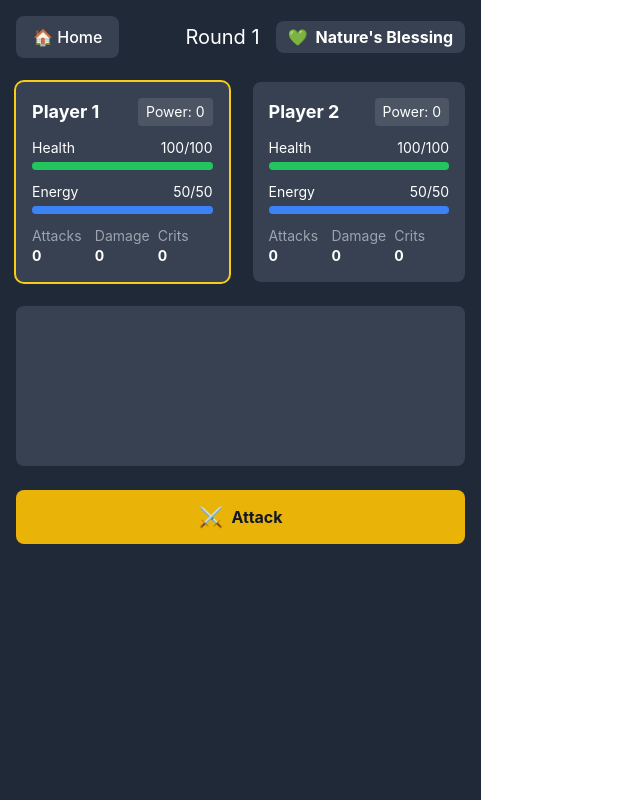
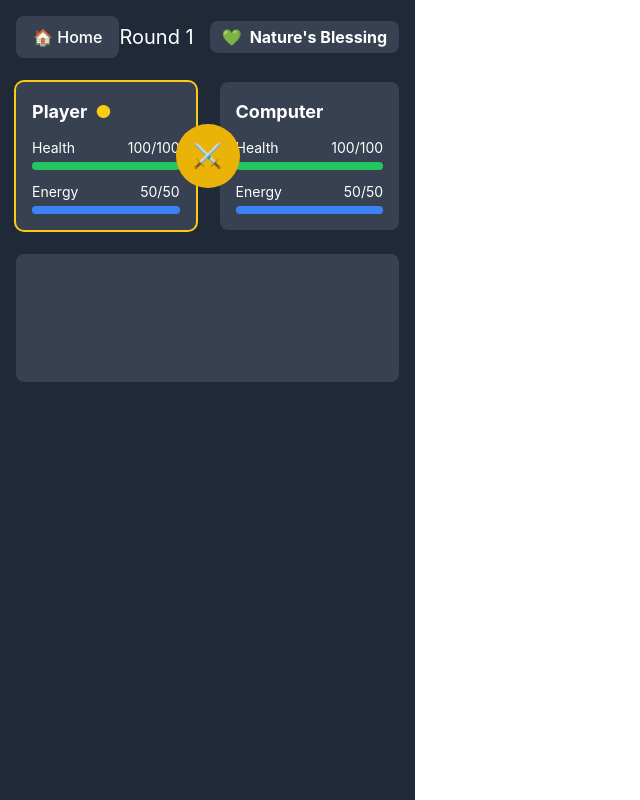
Before and after one commit to jmgomezl/kingdom-in-dispute, a React (Vite) app: page / in a window 1280 px wide. Both pictures are taken after a click on the button 157 px from the left and 195 px from the top of the page. Shown: the whole page, without its empty margins (0-640 px from the left). Built offline with nearby package versions, Linux system fonts and the light colour scheme.

Commit message:
improved ui/ux

```diff
--- a/src/App.jsx
+++ b/src/App.jsx
@@ -1,22 +1,36 @@
-import { useState } from 'react';
+import { useState, useEffect } from 'react';
 
 const WORLDS = [
   { id: 'amazon', name: 'Amazon', color: 'bg-green-700', icon: '🌳', power: { name: "Nature's Blessing", description: 'Heal 10 HP when below 30% health', icon: '💚' }},
   { id: 'darkland', name: 'Dark Lands', color: 'bg-stone-800', icon: '🌑', power: { name: 'Shadow Strike', description: '20% chance to deal double damage', icon: '🌒' }},
   { id: 'alaska', name: 'Alaska', color: 'bg-slate-100', icon: '❄️', power: { name: 'Frost Shield', description: '25% chance to reduce incoming damage by half', icon: '🛡️' }},
   { id: 'europe', name: 'Europe', color: 'bg-blue-600', icon: '🏰', power: { name: 'Royal Might', description: 'Gain 5 extra energy each turn', icon: '👑' }},
-  { id: 'africa', name: 'Africa', color: 'bg-yellow-500', icon: '🦁', power: { name: 'Desert Fury', description: 'Critical hits deal 2x damage instead of 1.5x', icon: '🔥' }},
+  { id: 'africa', name: 'Africa', color: 'bg-yellow-500', icon: '🦁', power: { name: 'Desert Fury', description: 'Critical hits deal 2x damage instead of 1.5x', icon: '🔥' }}
 ];
 
-const INITIAL_PLAYER_STATE = [
-  { name: "Player 1", faction: "House Saksa", avatar: "Black Fox", health: 100, energy: 50, stats: { attacksMade: 0, damageDealt: 0, criticalHits: 0 }},
-  { name: "Player 2", faction: "House Khilnuk", avatar: "Golden Vulture", health: 100, energy: 50, stats: { attacksMade: 0, damageDealt: 0, criticalHits: 0 }},
+const getInitialPlayerState = () => [
+  {
+    name: "Player",
+    faction: "House Saksa",
+    avatar: "Black Fox",
+    health: 100,
+    energy: 50,
+    stats: { attacksMade: 0, damageDealt: 0, criticalHits: 0 }
+  },
+  {
+    name: "Computer",
+    faction: "House Khilnuk",
+    avatar: "Golden Vulture",
+    health: 100,
+    energy: 50,
+    stats: { attacksMade: 0, damageDealt: 0, criticalHits: 0 }
+  }
 ];
 
-export default function App() {
+export default function BattleGame() {
   const [gameState, setGameState] = useState('worldSelection');
   const [selectedWorld, setSelectedWorld] = useState(null);
-  const [players, setPlayers] = useState([...INITIAL_PLAYER_STATE]);
+  const [players, setPlayers] = useState(getInitialPlayerState());
   const [currentTurn, setCurrentTurn] = useState(0);
   const [combatLog, setCombatLog] = useState([]);
   const [winner, setWinner] = useState(null);
@@ -24,11 +38,7 @@ export default function App() {
   const [powerActivations, setPowerActivations] = useState({ player1: 0, player2: 0 });
 
   const resetGame = () => {
-    const newPlayers = INITIAL_PLAYER_STATE.map(player => ({
-      ...player,
-      stats: { ...player.stats }
-    }));
-    setPlayers(newPlayers);
+    setPlayers(getInitialPlayerState());
     setCurrentTurn(0);
     setCombatLog([]);
     setWinner(null);
@@ -46,56 +56,6 @@ export default function App() {
     setGameState('worldSelection');
     setSelectedWorld(null);
     resetGame();
-  };
-
-  const applyWorldPower = (attacker, defender, damage, isCritical) => {
-    let finalDamage = damage;
-    const playerIndex = players.indexOf(attacker);
-
-    const updatePowerActivations = () => {
-      setPowerActivations(prev => ({
-        ...prev,
-        [`player${playerIndex + 1}`]: prev[`player${playerIndex + 1}`] + 1
-      }));
-    };
-
-    switch (selectedWorld?.id) {
-      case 'amazon':
-        if (attacker.health < 30) {
-          attacker.health = Math.min(100, attacker.health + 10);
-          updatePowerActivations();
-          setCombatLog(prev => [`💚 Nature's Blessing heals ${attacker.name}!`, ...prev]);
-        }
-        break;
-      case 'darkland':
-        if (Math.random() < 0.2) {
-          finalDamage *= 2;
-          updatePowerActivations();
-          setCombatLog(prev => [`🌒 Shadow Strike doubles damage!`, ...prev]);
-        }
-        break;
-      case 'alaska':
-        if (Math.random() < 0.25) {
-          finalDamage = Math.floor(finalDamage / 2);
-          updatePowerActivations();
-          setCombatLog(prev => [`🛡️ Frost Shield reduces damage!`, ...prev]);
-        }
-        break;
-      case 'europe':
-        attacker.energy = Math.min(50, attacker.energy + 5);
-        updatePowerActivations();
-        setCombatLog(prev => [`👑 Royal Might grants extra energy!`, ...prev]);
-        break;
-      case 'africa':
-        if (isCritical) {
-          finalDamage *= 2;
-          updatePowerActivations();
-          setCombatLog(prev => [`🔥 Desert Fury enhances critical hit!`, ...prev]);
-        }
-        break;
-    }
-
-    return finalDamage;
   };
 
   const attack = () => {
@@ -118,8 +78,6 @@ export default function App() {
     const isCritical = Math.random() < 0.2;
     let finalDamage = isCritical ? Math.floor(baseDamage * 1.5) : baseDamage;
 
-    finalDamage = applyWorldPower(attacker, defender, finalDamage, isCritical);
-
     // Update stats
     attacker.stats.attacksMade += 1;
     attacker.stats.damageDealt += finalDamage;
@@ -130,11 +88,10 @@ export default function App() {
     attacker.energy -= 10;
 
     setCombatLog(prev => [
-      `⚔️ ${attacker.name} deals ${finalDamage} damage to ${defender.name}${isCritical ? ' (CRITICAL!)' : ''}`,
+      `⚔️ ${attacker.name} deals ${finalDamage} damage${isCritical ? ' (CRITICAL!)' : ''}`,
       ...prev
     ]);
 
-    // Check victory condition
     if (defender.health <= 0) {
       setWinner(attacker);
       setGameState('victory');
@@ -145,6 +102,14 @@ export default function App() {
 
     setPlayers(newPlayers);
   };
+
+  // Computer's turn
+  useEffect(() => {
+    if (currentTurn === 1 && gameState === 'playing') {
+      const timer = setTimeout(attack, 1000);
+      return () => clearTimeout(timer);
+    }
+  }, [currentTurn, gameState]);
 
   if (gameState === 'worldSelection') {
     return (
@@ -184,16 +149,12 @@ export default function App() {
             <div className="text-sm space-y-1">
               <p>Damage Dealt: {winner.stats.damageDealt}</p>
               <p>Critical Hits: {winner.stats.criticalHits}</p>
-              <p>Power Activations: {powerActivations[`player${players.indexOf(winner) + 1}`]}</p>
               <p>Total Rounds: {battleRound}</p>
             </div>
           </div>
           <div className="space-y-3">
             <button
-              onClick={() => {
-                resetGame();
-                setGameState('playing');
-              }}
+              onClick={() => startNewGame(selectedWorld)}
               className="w-full bg-yellow-500 text-gray-900 py-2 rounded-lg font-bold hover:bg-yellow-400"
             >
               Rematch
@@ -229,21 +190,17 @@ export default function App() {
           </div>
         </div>
 
-        <div className="grid grid-cols-1 md:grid-cols-2 gap-6 mb-6">
+        <div className="grid grid-cols-1 md:grid-cols-2 gap-6 relative mb-6">
           {players.map((player, index) => (
             <div
               key={index}
-              className={`p-4 rounded-lg ${
-                currentTurn === index
-                  ? 'ring-2 ring-yellow-400 bg-gray-700'
-                  : 'bg-gray-700'
-              }`}
+              className={`p-4 rounded-lg ${currentTurn === index ? 'ring-2 ring-yellow-400 bg-gray-700' : 'bg-gray-700'}`}
             >
               <div className="flex justify-between items-center mb-3">
-                <h2 className="font-bold text-lg">{player.name}</h2>
-                <div className="text-sm bg-gray-600 px-2 py-1 rounded">
-                  Power: {powerActivations[`player${index + 1}`]}
-                </div>
+                <h2 className="font-bold text-lg">
+                  {player.name}
+                  {index === currentTurn && <span className="ml-2 text-yellow-400">●</span>}
+                </h2>
               </div>
 
               <div className="space-y-3">
@@ -276,49 +233,32 @@ export default function App() {
                     />
                   </div>
                 </div>
-
-                <div className="grid grid-cols-3 gap-2 text-sm">
-                  <div>
-                    <div className="text-gray-400">Attacks</div>
-                    <div className="font-bold">{player.stats.attacksMade}</div>
-                  </div>
-                  <div>
-                    <div className="text-gray-400">Damage</div>
-                    <div className="font-bold">{player.stats.damageDealt}</div>
-                  </div>
-                  <div>
-                    <div className="text-gray-400">Crits</div>
-                    <div className="font-bold">{player.stats.criticalHits}</div>
-                  </div>
-                </div>
               </div>
             </div>
           ))}
+
+          {/* Centered Attack Button */}
+          <button
+            onClick={attack}
+            disabled={currentTurn === 1}
+            className={`absolute left-1/2 top-1/2 -translate-x-1/2 -translate-y-1/2 z-10
+              w-16 h-16 rounded-full flex items-center justify-center
+              ${currentTurn === 0
+                ? 'bg-yellow-500 hover:bg-yellow-400 hover:scale-110'
+                : 'bg-gray-600 opacity-50 cursor-not-allowed'
+              } transition-all duration-200`}
+          >
+            <span className="text-2xl">⚔️</span>
+          </button>
         </div>
 
-        <div className="bg-gray-700 rounded-lg p-4 mb-6 h-40 overflow-y-auto">
+        <div className="bg-gray-700 rounded-lg p-4 h-32 overflow-y-auto">
           {combatLog.map((log, index) => (
-            <div
-              key={index}
-              className={`text-sm ${
-                log.includes('💚') || log.includes('🌒') || log.includes('🛡️') ||
-                log.includes('👑') || log.includes('🔥')
-                  ? 'text-yellow-400'
-                  : 'text-gray-300'
-              } mb-1`}
-            >
+            <div key={index} className="text-sm text-gray-300 mb-1">
               {log}
             </div>
           ))}
         </div>
-
-        <button
-          onClick={attack}
-          className="w-full bg-yellow-500 text-gray-900 py-3 rounded-lg font-bold hover:bg-yellow-400 flex items-center justify-center gap-2"
-        >
-          <span className="text-xl">⚔️</span>
-          Attack
-        </button>
       </div>
     </div>
   );
```
